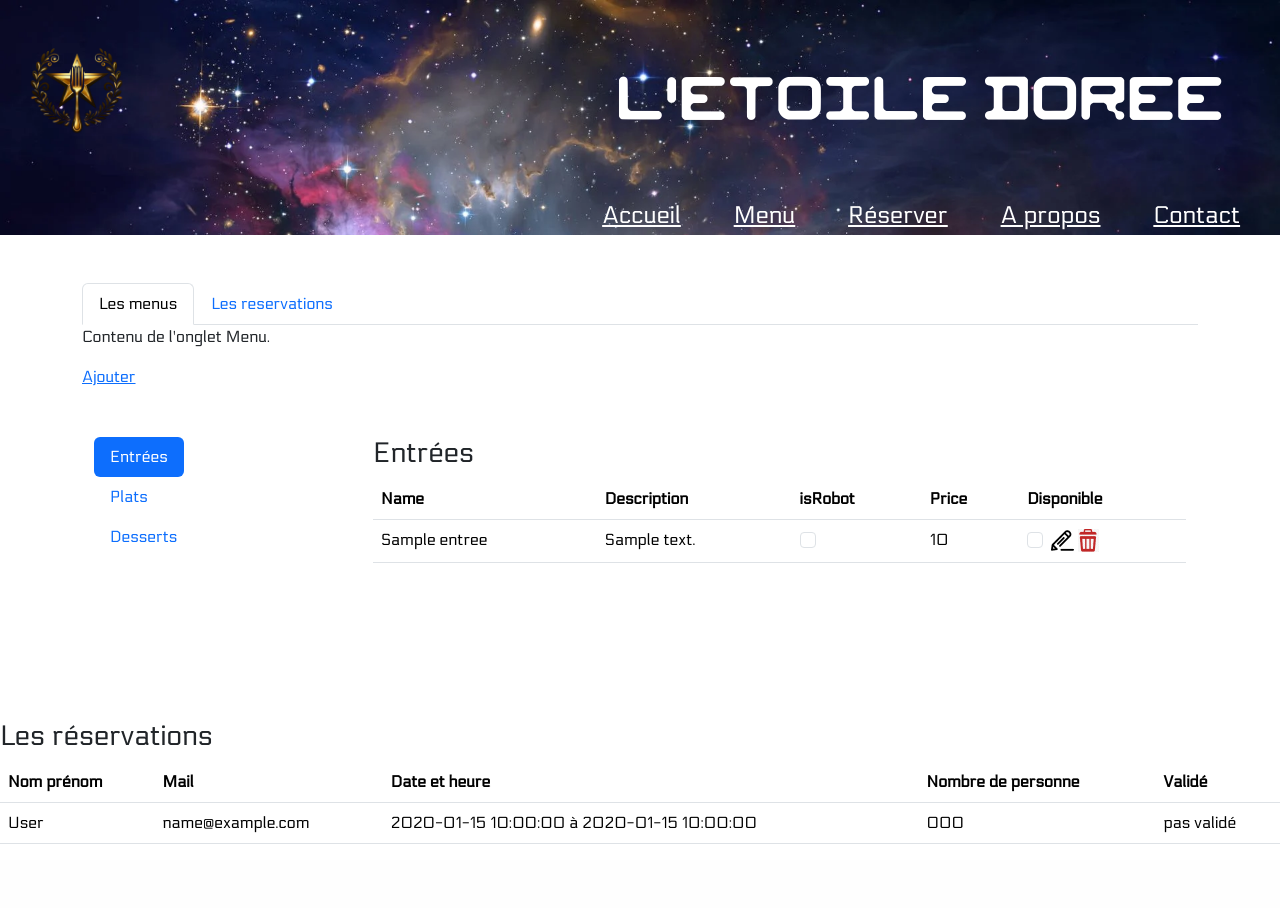
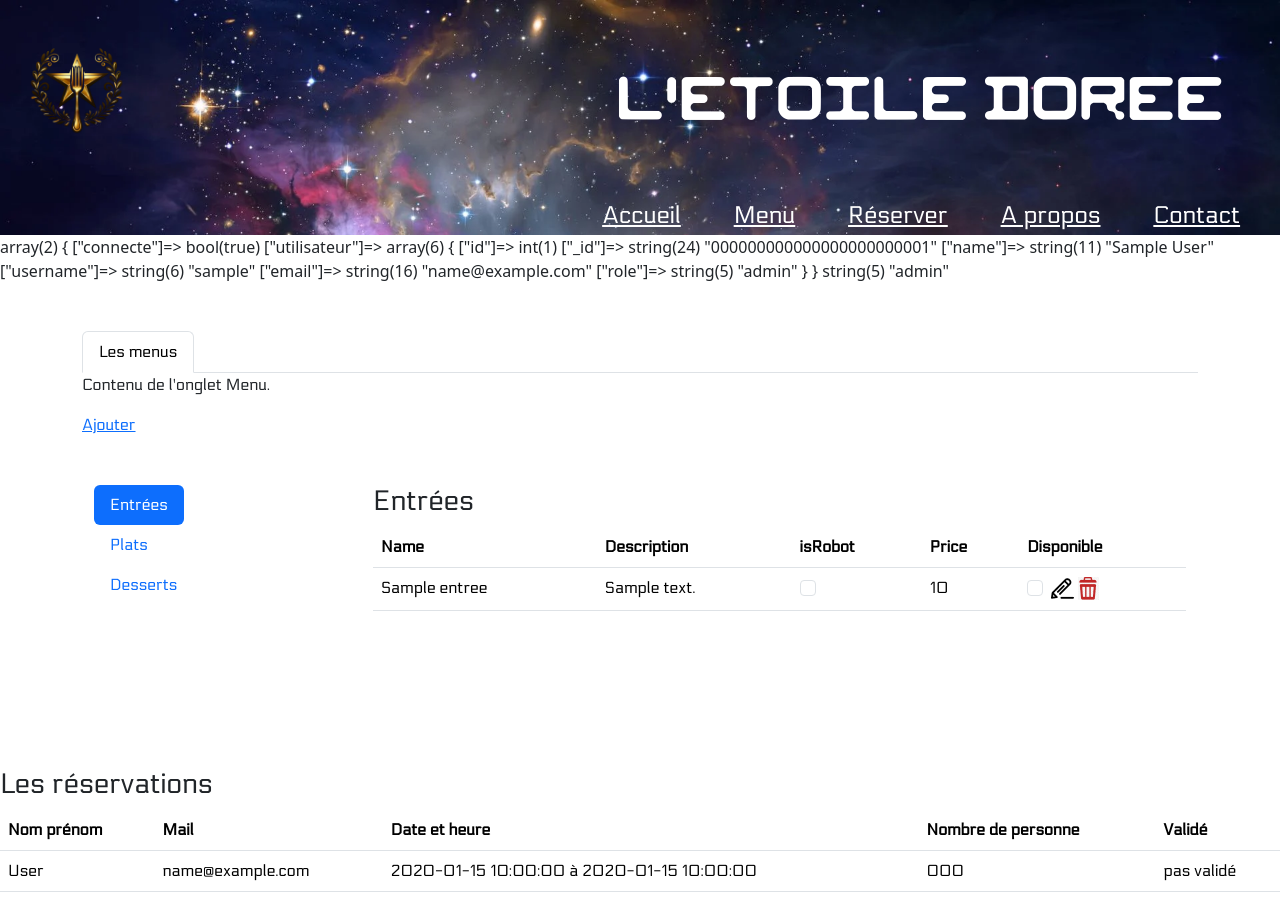
Before and after one commit to BasileDM/Galactic-Restaurant-Website, a PHP site: template src/Views/accueilAdmin.php in a window 1280 px wide. Before the commit the page ends 844 px from the top, so only its background shows below. Run offline with PHP 8.4, Linux system fonts and the light colour scheme; the visitor is signed in with stand-in values (Sample User, id 1); the template is opened without the code that fills it: most values are stand-ins (such as "Sample title", 1, 10 or a date in 2020); a stand-in replaces the project's code that opens the database connection; some libraries are stand-ins or nearby versions.

Commit message:
tab reservation removed when the chef logs in

```diff
--- a/src/Controllers/AdminController.php
+++ b/src/Controllers/AdminController.php
@@ -30,10 +30,11 @@ class AdminController
             $admin = $adminRepository->verifyUser($username, $mdp);
 
             if($admin) {
-                session_start();
+                // session_start();
 
                 $_SESSION['connecte'] = true;
                 $_SESSION['utilisateur'] = $admin;
+
 
                 header('location:' . HOME_URL . 'admin');
                 die();
--- a/src/Repositories/ReservationRepository.php
+++ b/src/Repositories/ReservationRepository.php
@@ -41,3 +41,4 @@ class ReservationRepository
     $demandes = $query->fetchAll(PDO::FETCH_ASSOC);
     return $demandes;
 }
+}
--- a/src/Views/accueilAdmin.php
+++ b/src/Views/accueilAdmin.php
@@ -1,5 +1,13 @@
 <?php
 include_once __DIR__ . '/Includes/header.php';
+
+var_dump($_SESSION);
+
+$userRole = $_SESSION['utilisateur']['role'] ?? '';
+
+echo "<script>console.log('User Role: " . $userRole . "');</script>";
+
+var_dump($userRole)
 ?>
 <script defer src="assets/js/scriptAdmin.js"></script>
 
@@ -10,9 +18,12 @@ include_once __DIR__ . '/Includes/header.php';
             <li class="nav-item" role="presentation">
                 <button class="nav-link active" id="home-tab" data-bs-toggle="tab" data-bs-target="#home" type="button" role="tab" aria-controls="home" aria-selected="true">Les menus</button>
             </li>
+
+            <?php if ($userRole === '["ROLE_ADMIN"]'): ?>
             <li class="nav-item" role="presentation">
                 <button class="nav-link" id="profile-tab" data-bs-toggle="tab" data-bs-target="#profile" type="button" role="tab" aria-controls="profile" aria-selected="false">Les reservations</button>
             </li>
+            <?php endif; ?>
 
         </ul>
 
@@ -177,6 +188,7 @@ include_once __DIR__ . '/Includes/header.php';
 
 
     <h3>Les réservations</h3>
+
     <table class="table">
         <thead>
             <tr>
--- a/src/Views/login.php
+++ b/src/Views/login.php
@@ -1,5 +1,5 @@
 <?php
-//  echo password_verify("admin", "$2y$10$QdO5JWhZIyJqzht8qNbrj.zNzCxluu4z.d4FrxZlYp/v0Bpce0L1C");
+//  echo password_hash('', PASSWORD_DEFAULT);
 
 include_once __DIR__ . '/Includes/header.php';
 ?>
```
Also changed, not shown: src/Repositories/AdminRepository.php (renamed from src/Repositories/AuthenticationRepo.php).
